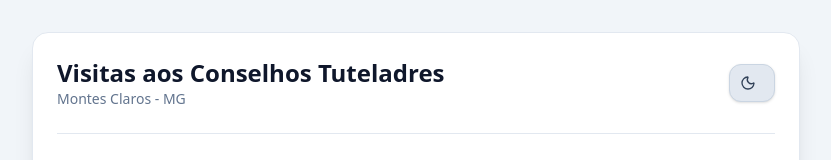
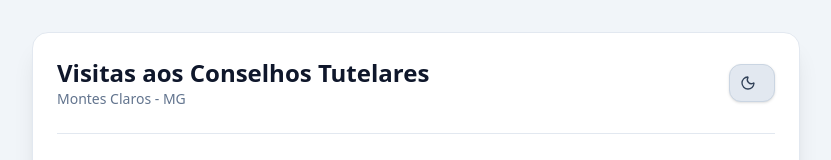
Before and after one commit to SouzaRLuis-prog/relatorios_auto, a Next.js app: page / in a window 1280 px wide. Shown: the top 160 px of the page, without its empty margins (224-1055 px from the left). Built offline with nearby package versions, Linux system fonts and the light colour scheme.

Commit message:
Correção de erro de digitação

```diff
--- a/src/components/ReportFormWizard.tsx
+++ b/src/components/ReportFormWizard.tsx
@@ -162,7 +162,7 @@ export function ReportFormWizard() {
       <header className="flex items-center justify-between pb-6 border-b border-slate-200 dark:border-slate-800 mb-6">
         <div>
           <h1 className="text-xl sm:text-2xl font-extrabold text-slate-900 dark:text-slate-50 flex items-center gap-2">
-            Visitas aos Conselhos Tuteladres
+            Visitas aos Conselhos Tutelares
           </h1>
           <p className="text-xs sm:text-sm text-slate-500 dark:text-slate-400">
             Montes Claros - MG
```
